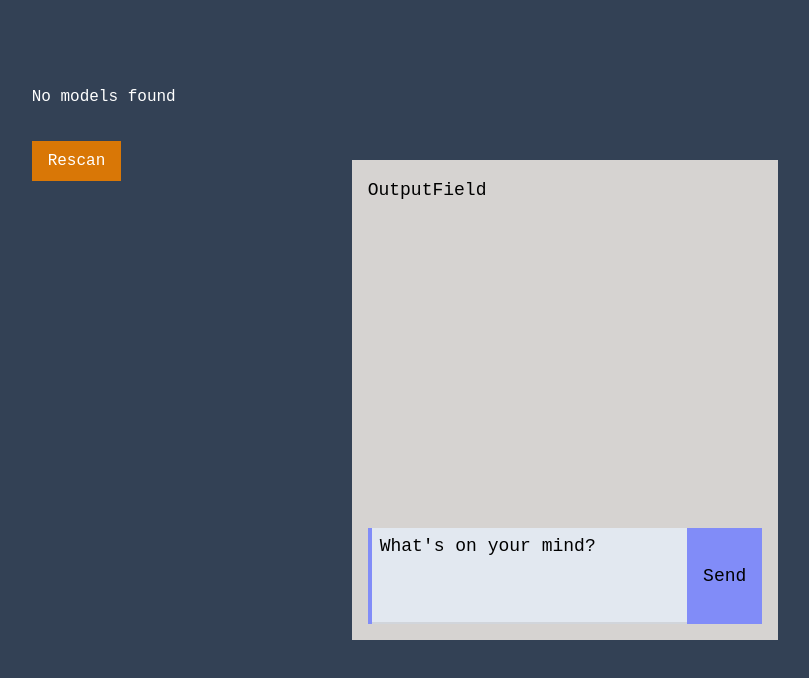
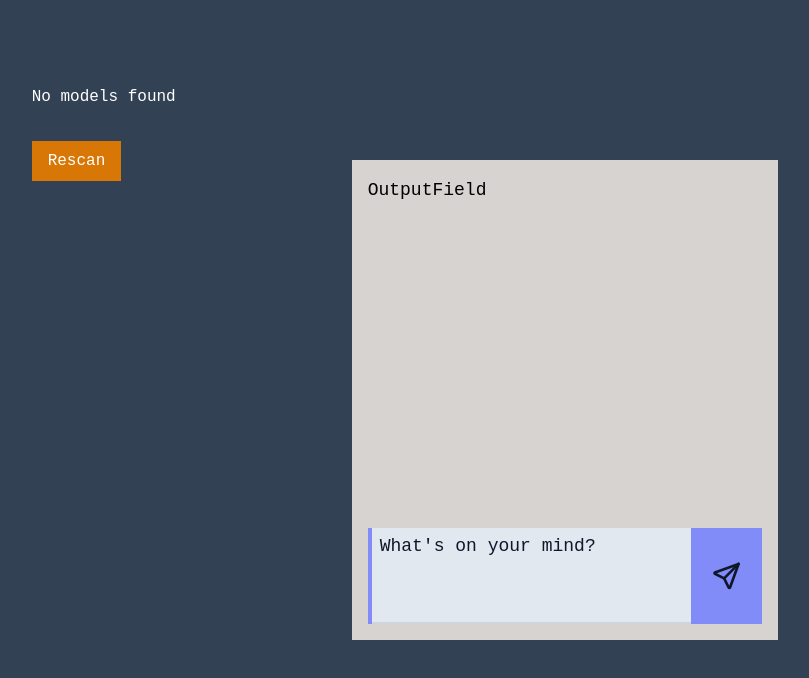
Before and after one commit to erynder-z/lama-ui, a React (Vite) app: page / in a window 1280 px wide. Shown: the top 678 px of the page, without its empty margins (75-884 px from the left). Built offline with nearby package versions, Linux system fonts and the light colour scheme; no server answers; a web font is replaced by a local one.

Commit message:
Create request to Ollama-API

```diff
--- a/src/components/Chat/Chat.tsx
+++ b/src/components/Chat/Chat.tsx
@@ -12,20 +12,70 @@ type Model = {
   size: number
 }
 
+type ModelResponse = {
+  model: string
+  created_at: string
+  response: string
+  context: number[]
+  done: boolean
+  total_duration: number
+  load_duration: number
+  sample_count: number
+  sample_duration: number
+  prompt_eval_count: number
+  prompt_eval_duration: number
+  eval_count: number
+  eval_duration: number
+}
+
 export default function Chat({ selectedModel }: ChatProps) {
   const [inputText, setInputText] = useState<string>('')
   const [outputText, setOutputText] = useState<string>('')
+  const [isSubmitting, setIsSubmitting] = useState<boolean>(false)
 
-  const { name } = selectedModel
+  const submitPrompt = async () => {
+    if (selectedModel) {
+      setIsSubmitting(true)
+      try {
+        const apiEndpoint = 'http://localhost:11434/api/generate'
+        const modelName = selectedModel.name
+        const userPrompt = inputText
+        const shouldReturnStream = false
+
+        const response = await fetch(apiEndpoint, {
+          method: 'POST',
+          headers: { 'Content-Type': 'application/json' },
+          body: JSON.stringify({
+            model: modelName,
+            prompt: userPrompt,
+            stream: shouldReturnStream,
+          }),
+        })
+
+        const modelResponse: ModelResponse = await response.json()
+        setOutputText(modelResponse.response)
+      } catch (error) {
+        console.log(error)
+      } finally {
+        setIsSubmitting(false)
+        setInputText('')
+      }
+    }
+  }
 
   return (
     <div className="w-full col-start-2 row-start-1 row-span-3 grid grid-cols-1 grid-rows-3 md:my-40 p-4 leading-7 text-lg bg-stone-300">
       <div className="row-span-2">
-        <header className="text-3xl font-bold">{name}</header>
+        <header className="text-3xl font-bold">{selectedModel.name}</header>
         <OutputField />
       </div>
       <div className="row-span-1 mt-auto">
-        <InputField inputText={inputText} setInputText={setInputText} />
+        <InputField
+          inputText={inputText}
+          setInputText={setInputText}
+          submitPrompt={submitPrompt}
+          isSubmitting={isSubmitting}
+        />
       </div>
     </div>
   )
--- a/src/components/Chat/InputField/InputField.tsx
+++ b/src/components/Chat/InputField/InputField.tsx
@@ -1,13 +1,18 @@
 import { useEffect, useRef, useState } from 'react'
+import { TbSend, TbSendOff } from 'react-icons/tb'
 
 type InputFieldProps = {
   inputText: string
   setInputText: React.Dispatch<React.SetStateAction<string>>
+  submitPrompt: () => void
+  isSubmitting: boolean
 }
 
 export default function InputField({
   inputText,
   setInputText,
+  submitPrompt,
+  isSubmitting,
 }: InputFieldProps) {
   const [textareaRows, setTextareaRows] = useState(4)
   const textareaRef = useRef<HTMLTextAreaElement | null>(null)
@@ -25,10 +30,6 @@ export default function InputField({
     setTextareaRows(textarea.rows)
   }
 
-  const handleSubmit = () => {
-    console.log(inputText)
-  }
-
   useEffect(() => {
     if (textareaRef.current) {
       autoResizeTextarea(textareaRef.current)
@@ -37,24 +38,34 @@ export default function InputField({
 
   return (
     <>
-      <div className="relative z-0 flex bg-slate-200 border-l-4 border-indigo-400">
+      <div className="relative z-0 flex bg-slate-200 border-l-4 border-indigo-400 text-slate-900">
         <textarea
           ref={textareaRef}
           rows={textareaRows}
           required
           autoComplete="off"
+          disabled={isSubmitting}
           id="textInput"
           name="textInput"
-          className="block p-2 w-full max-h-40 overflow-y-auto text-sm  bg-transparent border-0 border-b-2 border-gray-300 appearance-none focus:outline-none focus:ring-0 peer overflow-hidden resize-none"
+          className={`${
+            isSubmitting
+              ? 'bg-gray-400 text-gray-600'
+              : 'bg-transparent text-slate-900'
+          } block p-2 w-full max-h-40 overflow-y-auto text-sm border-0 border-b-2 border-gray-300 appearance-none focus:outline-none focus:ring-0 peer overflow-hidden resize-none`}
           placeholder=" "
           value={inputText}
           onChange={handleTextareaChange}
         />
         <button
-          onClick={handleSubmit}
-          className="p-4 bg-indigo-400 hover:bg-indigo-500"
+          onClick={submitPrompt}
+          disabled={isSubmitting}
+          className="w-20 p-4 flex justify-center items-center bg-indigo-400 hover:bg-indigo-500"
         >
-          Send
+          {isSubmitting ? (
+            <TbSendOff size="1.75em" />
+          ) : (
+            <TbSend size="1.75em" />
+          )}
         </button>
         <label
           htmlFor="textInput"
```
